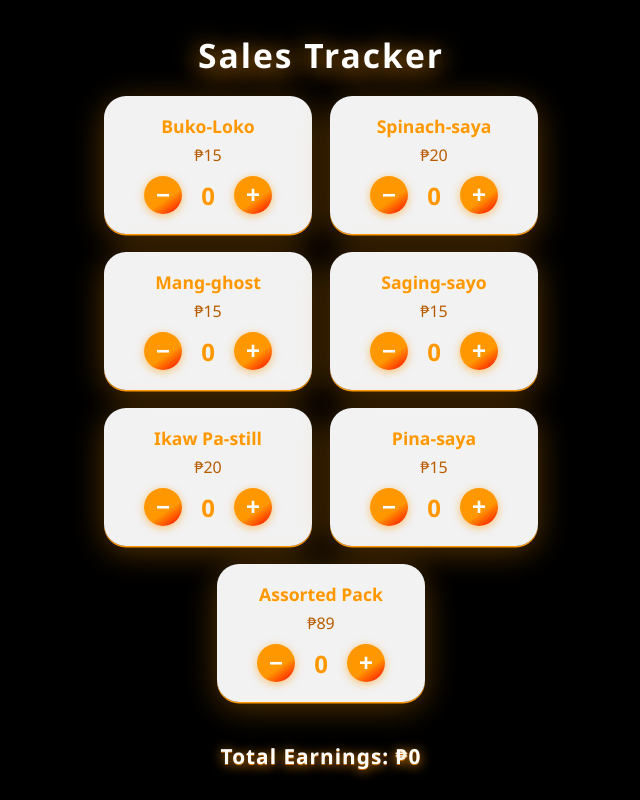
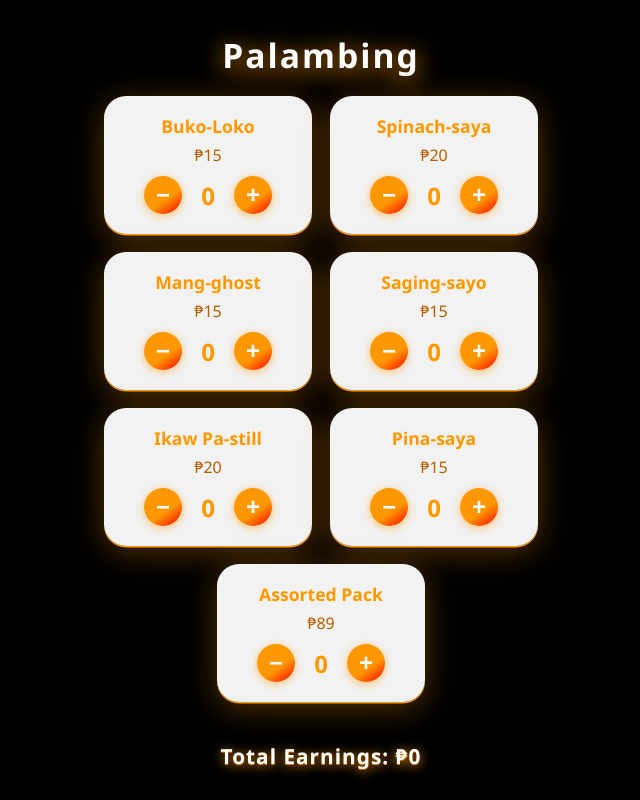
Before and after one commit to MathEase07/NewEntrep, a plain HTML site: page index.html in a window 1280 px wide. Shown: the whole page, without its empty margins (319-959 px from the left). Drawn offline with Linux system fonts and the light colour scheme.

Commit message:
Update index.html

```diff
--- a/index.html
+++ b/index.html
@@ -131,7 +131,7 @@
   </style>
 </head>
 <body>
-  <h1>Sales Tracker</h1>
+  <h1>Palambing</h1>
   <div class="products" id="products"></div>
   <div class="summary">Total Earnings: ₱<span id="totalEarnings">0</span></div>
   <script>
```
